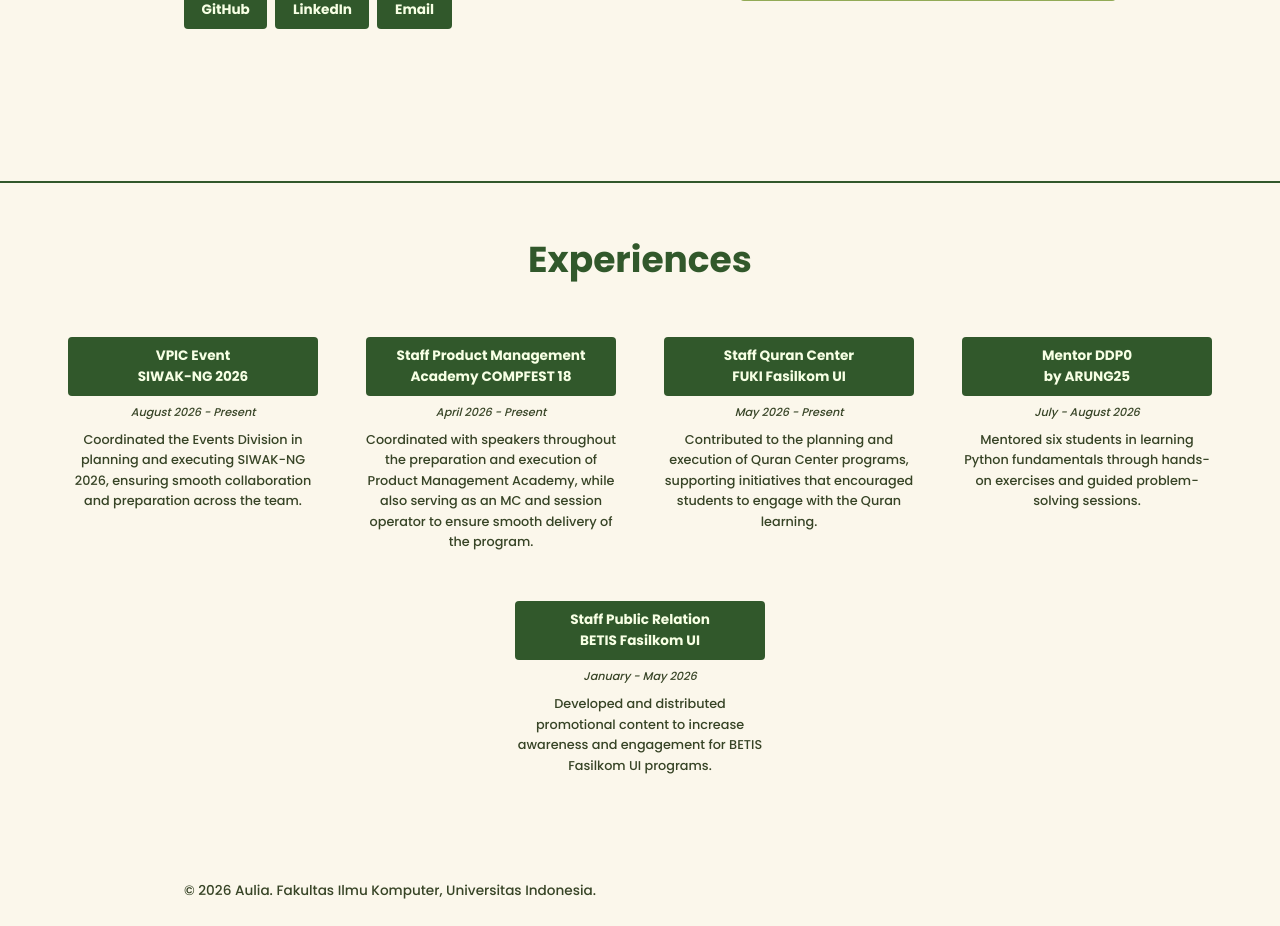
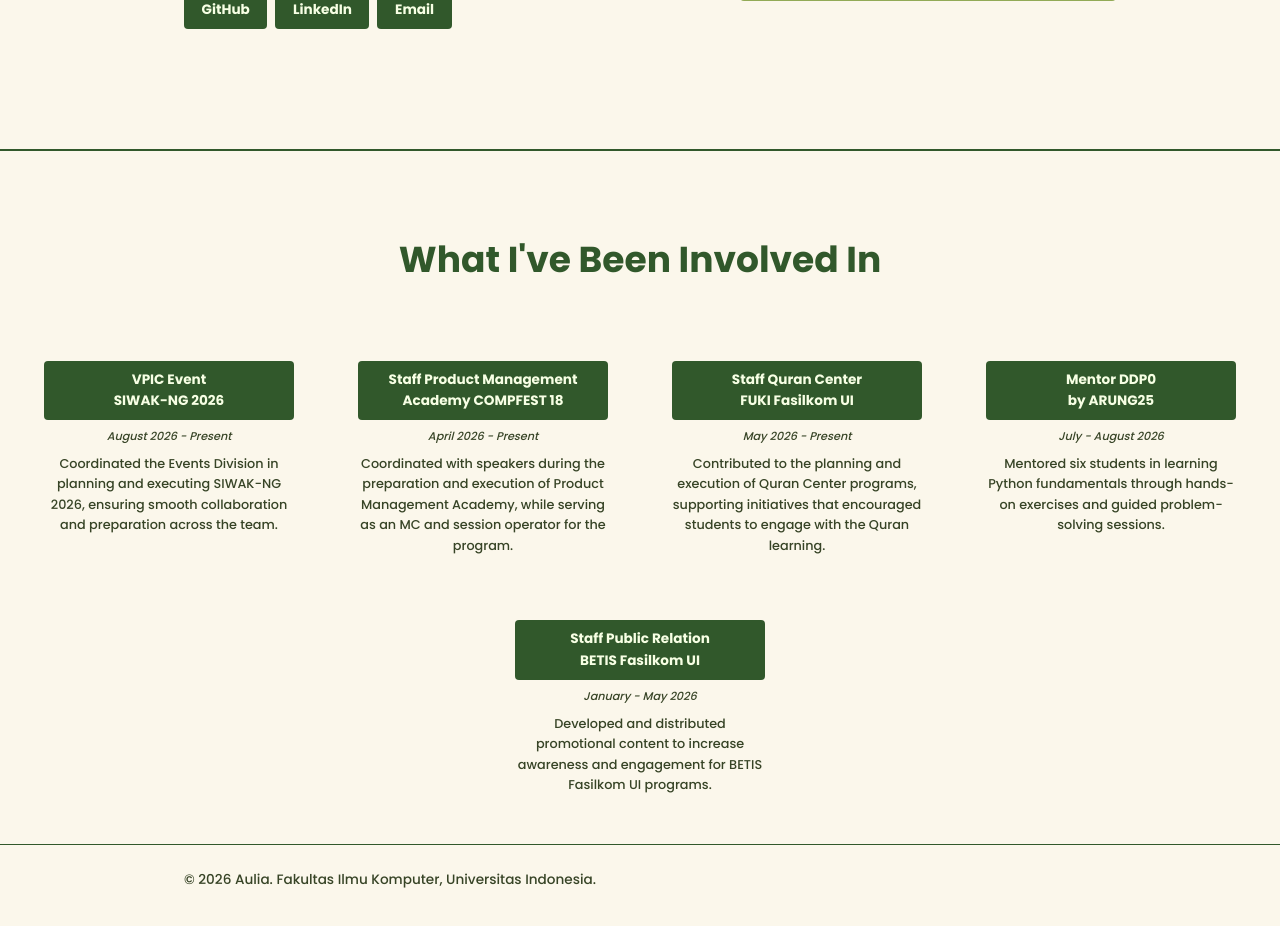
Before and after one commit to aulianurshiva/myportofolio, a Django app: page / in a window 1280 px wide. Shown: the part 587-1513 px from the top of the page. After the commit the page ends 1475 px from the top, so only its background shows below. Run offline with Django 5.2, Linux system fonts and the light colour scheme.

Commit message:
style: adjust experience section spacing

```diff
--- a/static/css/style.css
+++ b/static/css/style.css
@@ -52,7 +52,7 @@ h1, .brand {
 
 .site-header nav {
     display: flex;
-    gap: 2rem;
+    gap: 1.5rem;
 }
 
 .site-header nav a {
@@ -83,7 +83,7 @@ h1, .brand {
 }
 
 .hero {
-    padding: 4.5rem 0 5rem;
+    padding: 4.5rem 0 3rem;
 }
 
 .hero-grid {
@@ -195,7 +195,7 @@ h1, .brand {
     padding: 1.5rem;
     color: var(--muted);
     font-size: 0.85rem;
-    border-top: 1px solid var(--line);
+    border-top: 1px solid var(--accent-dark);
 }
 
 .divider {
@@ -205,16 +205,17 @@ h1, .brand {
 
 .title {
     font-size: 1.5rem;
-    margin-top: 3rem;
+    margin-top: 5rem;
     text-align: center;
 }
 
 .experiences {
     display: flex;
-    gap: 3rem;
+    gap: 4rem;
     flex-wrap: wrap;
     justify-content: center;
-    margin-top: 3rem;
+    margin-top: 4.5rem;
+    padding: 0 2rem;
 }
 
 .experience-item {
@@ -245,6 +246,7 @@ h1, .brand {
     font-size: 0.8rem;
     color: var(--muted);
     margin-top: 0.5rem;
+    font-size: 0.8rem;
 }
 
 @media (max-width: 600px) {
--- a/templates/index.html
+++ b/templates/index.html
@@ -51,10 +51,11 @@
                 </div>
             </div>
         </section>
+
         <section class="hero" id="experiences">
             <div class="divider"></div>
             <div class="title">
-                <h2>Experiences</h2>
+                <h2>What I've Been Involved In</h2>
             </div>
             <div class="experiences">
                 <div class="experience-item">
@@ -65,7 +66,7 @@
                 <div class="experience-item">
                     <h4>Staff Product Management <br> Academy COMPFEST 18</h4>
                     <p class="date">April 2026 - Present</p>
-                    <p class="description">Coordinated with speakers throughout the preparation and execution of Product Management Academy, while also serving as an MC and session operator to ensure smooth delivery of the program.</p>
+                    <p class="description">Coordinated with speakers during the preparation and execution of Product Management Academy, while serving as an MC and session operator for the program.</p>
                 </div>
                 <div class="experience-item">
                     <h4>Staff Quran Center <br> FUKI Fasilkom UI</h4>
```
